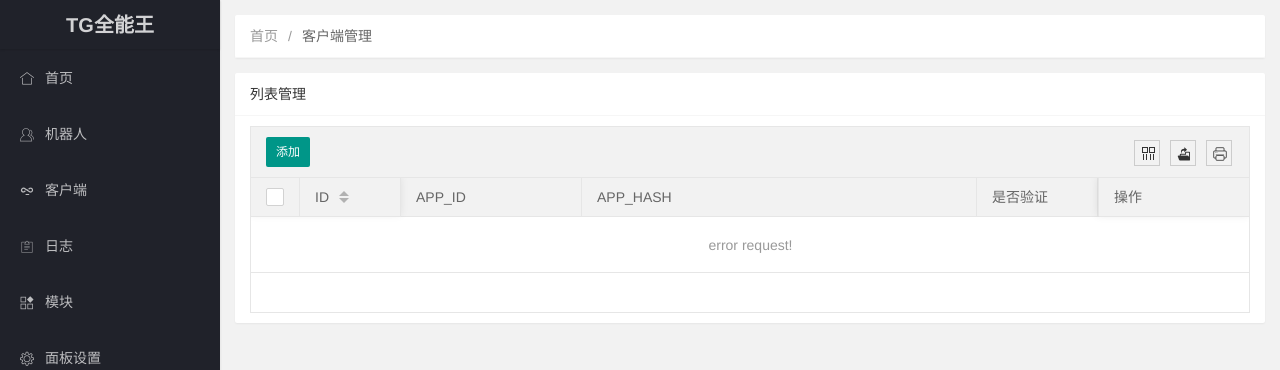
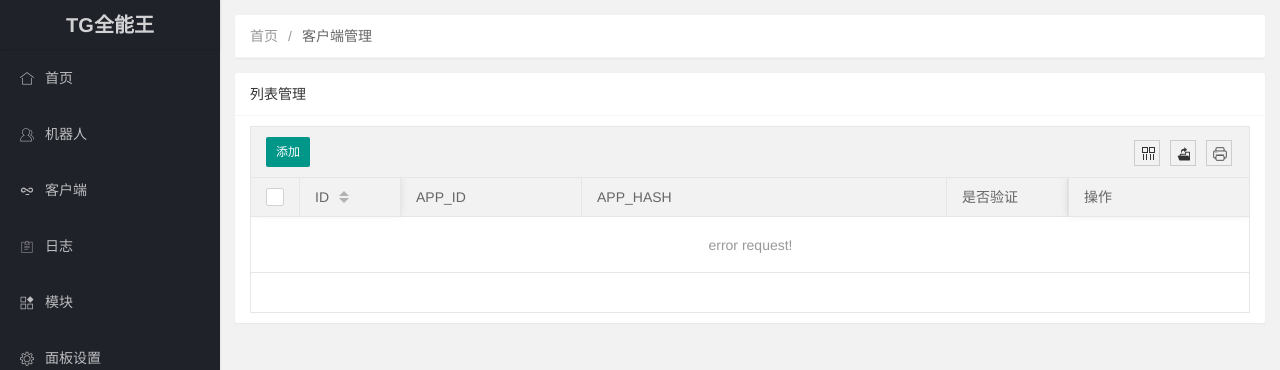
Before and after one commit to midoks/tg-king, a Flask app: template route/templates/default/client.html in a window 1280 px wide. Shown: the top 370 px of the page. Run offline with Flask 2, Linux system fonts and the light colour scheme; the template is opened without the code that fills it, so the values that code supplies are empty; parts of the project's set-up code (start-up, migrations or seed data) failed here and were passed over.

Commit message:
Update client.html

```diff
--- a/route/templates/default/client.html
+++ b/route/templates/default/client.html
@@ -51,7 +51,7 @@
         ,{field:'app_id', title:'APP_ID',width:180}
         ,{field:'app_hash', title:'APP_HASH'}
         ,{title:'是否验证',templet:"#vaildTpl",width:120}
-        ,{fixed: 'right', title:'操作', templet:"#opTpl", width:150}
+        ,{fixed: 'right', title:'操作', templet:"#opTpl", width:180}
       ]]
     ,page: true
     ,id:'tgclient_list'
```
